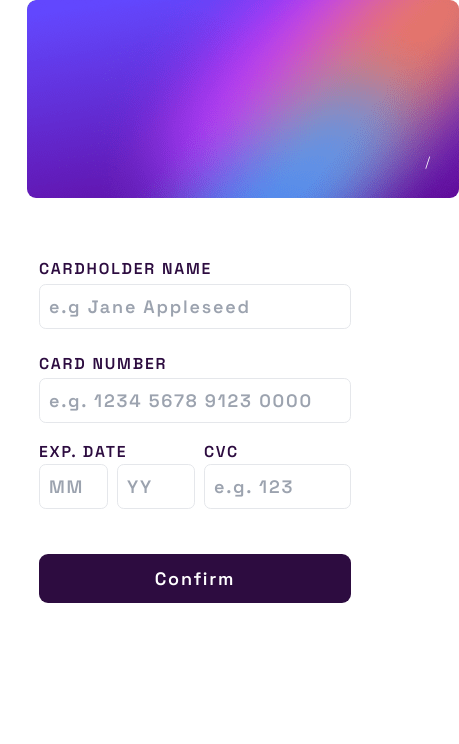
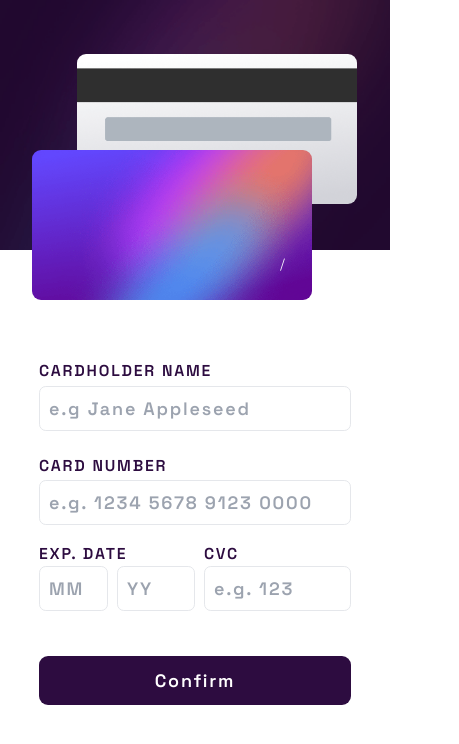
Before and after one commit to JuliCoDev/interactive_card, a React (Create React App) app: page / in a window 390 px wide. Shown: the top 744 px of the page, 459 px wide, since content can reach past the window. Built offline with nearby package versions, Linux system fonts and the light colour scheme.

Commit message:
Add back card and finish design mobile

```diff
--- a/src/index.css
+++ b/src/index.css
@@ -14,3 +14,16 @@ html{
     font-semibold
 
 }
+
+body{
+
+    @apply
+    bg-[url("./assets/bg-main-mobile.png")]
+    bg-no-repeat
+    bg-[length:100%_250px]
+
+    /*
+    lg:bg-[url('./assets/bg-main-desktop.png')]
+    lg:bg-[length:30%_100vh] */
+
+}
--- a/src/pages/Dashboard.jsx
+++ b/src/pages/Dashboard.jsx
@@ -86,11 +86,19 @@ export default function Dashboard(){
     if(!complete){
         return(
             <div>
+                <div className="relative m-auto w-[380px]">
+                    <Card className={`text-white bg-[url("./assets/bg-card-back.png")] relative p-6 left-10 top-12`}>
+                        <div className="font-medium text-sm">
+                            <p className="absolute top-[44%] right-[40px]">{cardValues.cvc}</p>
+                        </div>
+                    </Card>
+
+
                     <Card className={`text-white bg-[url("./assets/bg-card-front.png")] relative p-6`}>
-                    <div className="font-medium text-lg">
+                        <div className="font-medium text-sm">
                             <p className="absolute bottom-1/2">{cardValues.cardNumber}</p>
                         </div>
-                    <div className="font-light text-xs">
+                        <div className="font-light text-xs tracking-normal">
                             <p className="absolute bottom-6 w-3/5 whitespace-pre-wrap">
                                 {cardValues.cardholderName}
                             </p>
@@ -99,6 +107,8 @@ export default function Dashboard(){
                             </p>
                         </div>
                     </Card>
+
+                </div>
                 <form className="w-4/5 m-auto mt-12" onSubmit={handleSubmit}>
 
                     <div className="mb-4">
--- a/src/styleComponents/Card.jsx
+++ b/src/styleComponents/Card.jsx
@@ -4,9 +4,12 @@ const Card = tw.div`
     rounded-lg
     bg-blue-300
     ml-6
-    w-96
-    h-44
+    w-[280px]
+    h-card-mobile
     uppercase
+    bg-cover
+    bg-no-repeat
+    absolute
 `;
 
 export default Card;
--- a/tailwind.config.js
+++ b/tailwind.config.js
@@ -15,10 +15,10 @@ module.exports = {
         space: ['Space Grotesk'],
       },
       width: {
-        'card-md': '28rem',
+
       },
       height: {
-        'card-md': '15rem',
+        'card-mobile' : '150px'
       }
     },
   },
```
Also changed, not shown: src/assets/bg-card-back.png (added), src/assets/bg-main-mobile.png (added). Lines whose indentation alone changed are shown as unchanged.
